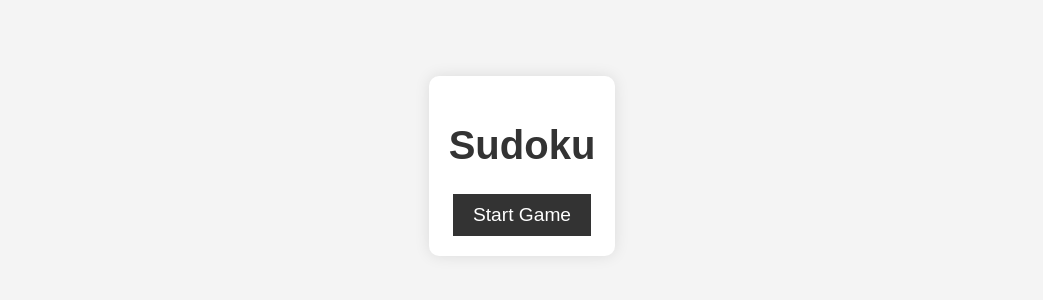
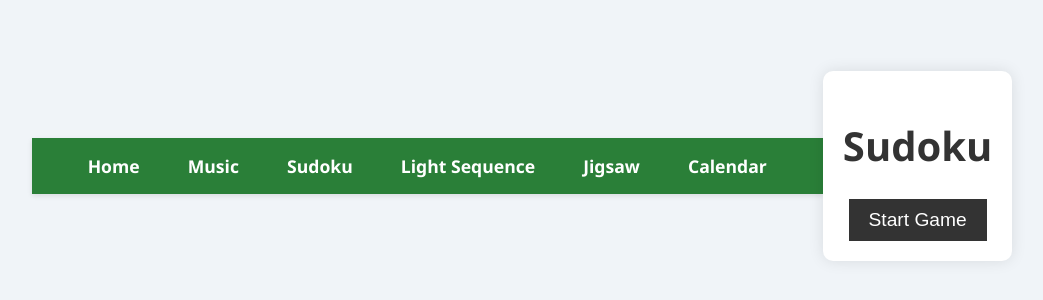
Before and after one commit to VicHsu26/CongApp, a plain HTML site: page sudoku.html in a window 1280 px wide. Shown: the part 234-534 px from the top of the page, without its empty margins (118-1161 px from the left). Drawn offline with Linux system fonts and the light colour scheme.

Commit message:
Update sudoku.html

```diff
--- a/sudoku.html
+++ b/sudoku.html
@@ -3,10 +3,50 @@
 <head>
     <meta charset="UTF-8">
     <meta name="viewport" content="width=device-width, initial-scale=1.0">
-  <title>Sudoku Game</title>
+    <title>Sudoku Game - PanaceaPoint</title>
     <link rel="stylesheet" href="style.css">
+    <style>
+        body {
+            font-family: 'Segoe UI', Tahoma, Geneva, Verdana, sans-serif;
+            background-color: #f0f4f8;
+            margin: 0;
+            padding: 0;
+        }
+
+        .navbar {
+            display: flex;
+            background-color: #2a7f38;
+            padding: 1rem 2rem;
+            justify-content: space-between;
+            box-shadow: 0 2px 5px rgba(0, 0, 0, 0.1);
+        }
+
+        .navbar a {
+            color: #ffffff;
+            text-decoration: none;
+            margin: 0 1.5rem;
+            font-weight: bold;
+            font-size: 1.1rem;
+            transition: color 0.3s ease;
+        }
+
+        .navbar a:hover {
+            color: #a3e4a3;
+        }
+    </style>
 </head>
 <body>
+    <!-- Navigation Bar -->
+    <div class="navbar">
+        <a href="home.html">Home</a>
+        <a href="music.html">Music</a>
+        <a href="sudoku.html">Sudoku</a>
+        <a href="light.html">Light Sequence</a>
+        <a href="jigsaw.html">Jigsaw</a>
+        <a href="calendar.html">Calendar</a>
+    </div>
+
+    <!-- Sudoku Game Section -->
     <div id="menu">
         <h1>Sudoku</h1>
         <button id="startGameBtn">Start Game</button>
```
Lines whose indentation alone changed are shown as unchanged.
